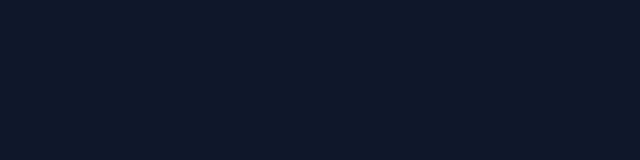
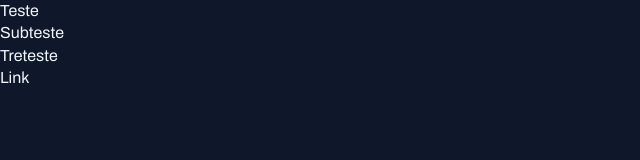
Before and after one commit to Schaimann/Projeto-Portal-de-Noticias, a plain HTML site: page index.html in a window 1280 px wide. Shown: the whole page, without its empty margins (0-640 px from the left). Drawn offline with Linux system fonts and the light colour scheme.

Commit message:
Aplicando fontes no Projeto

```diff
--- a/index.html
+++ b/index.html
@@ -13,8 +13,10 @@
 </head>
 
 <body>
-
-
+    <h1>Teste</h1>
+    <h2>Subteste</h2>
+    <h3>Treteste</h3>
+    <a href="#">Link</a>
 
 </body>
 
--- a/styles/global.css
+++ b/styles/global.css
@@ -10,8 +10,28 @@
     --stroke-color: #1E293B;
     --text-color-primary: #F1F5F9;
     --text-color-secondary:#CBD5E1;
+
+    --font-family: "Archivo", system-ui;
+    --h1: 800 24px/135% var(--font-family);
+    --h2: 800 16px/140% var(--font-family);
+    --h3: 800 14px/140% var(--font-family);
+    --text-span: 600 14px/145% var(--font-family);
+    --text: 400 16px/140% var(--font-family);
+    --text-sm: 400 14px/160% var(--font-family);
 }
 body{
+    font: var(--text);
     color: var(--text-color-primary);
     background-color: var(--bg-color);
 }
+a{
+    text-decoration: none;
+    color: inherit;
+}
+a:hover{
+    color: var(--brand-color-light);
+    text-decoration: underline;
+}
+h1,h2,h3{
+    font: inherit;
+}
```
